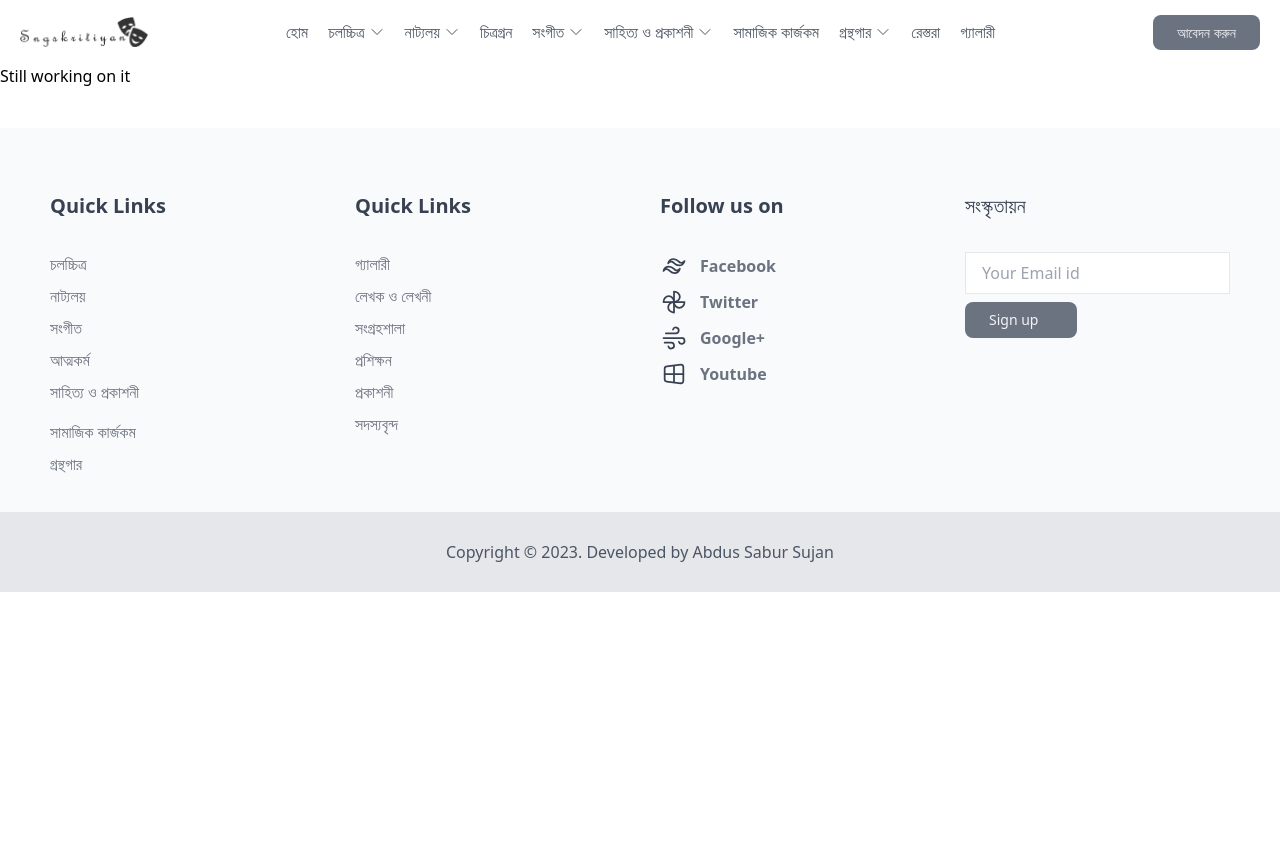
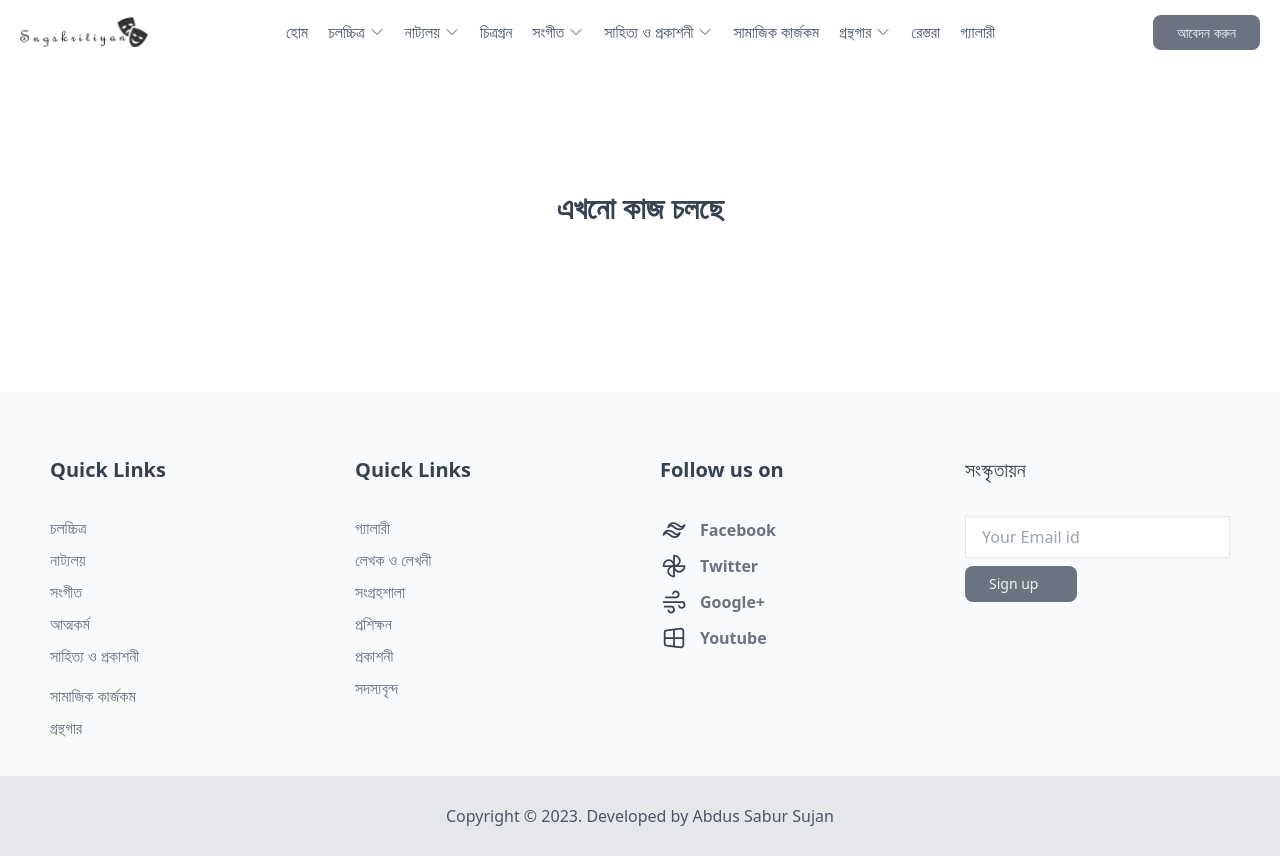
Before and after one commit to abssujan/HTML-CSS-Exercise, a plain HTML site: page src/চিত্রগ্রহন.html in a window 1280 px wide. Before the commit the page ends 800 px from the top, so only its background shows below. Drawn offline with nearby package versions, Linux system fonts and the light colour scheme.

Commit message:
write code about still working

```diff
--- a/src/চিত্রগ্রহন.html
+++ b/src/চিত্রগ্রহন.html
@@ -554,9 +554,9 @@
         </div>
     </div>
     <!-- ===== এই জায়গা থেকে মেইন কন্টেন্ট শুরু ========= -->
-    <div class=" container mx-auto h-screen">
-        <div>
-            <h1>Still working on it</h1>
+    <div class=" container mx-auto h-72">
+        <div class="flex items-center justify-center h-72 ">
+            <h1 class=" text-3xl text-gray-700 font-bold ">এখনো কাজ চলছে</h1>
         </div>
     </div>
 
```
Also changed, not shown: src/গ্রন্থগার.html (+5 -1 lines), src/রেস্তরা.html (+5 -1 lines), src/সামাজিক.html (+5 -1 lines).
